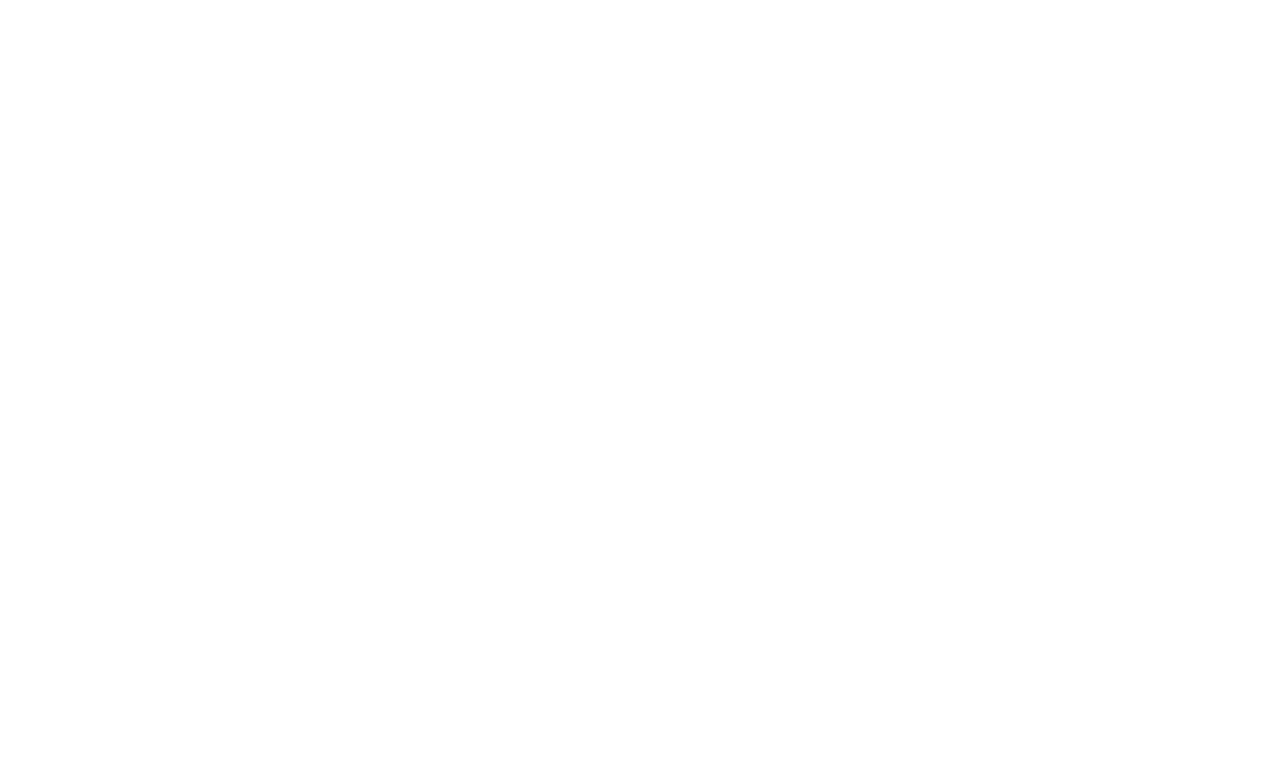
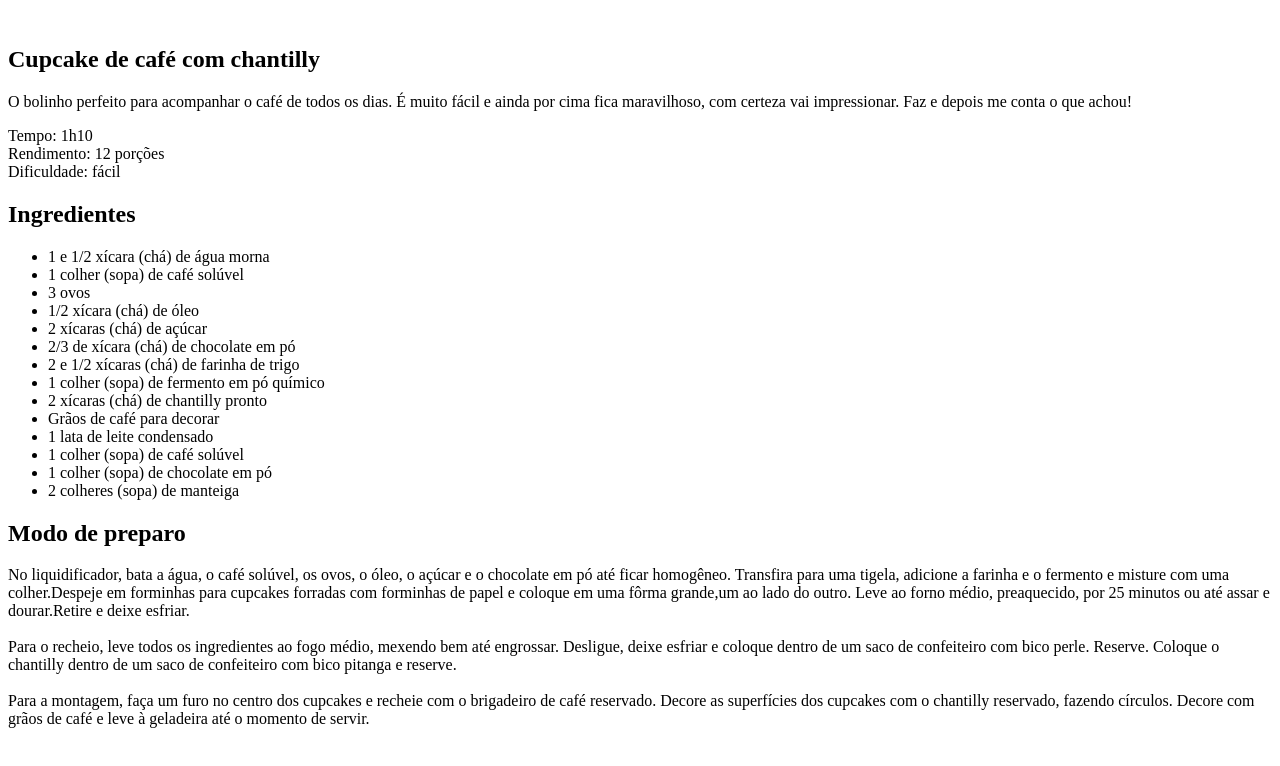
Before and after one commit to devalefhilima/PaginaDeReceita, a plain HTML site: page index.html in a window 1280 px wide. Drawn offline with Linux system fonts and the light colour scheme.

Commit message:
Iniciando estrutura html

```diff
--- a/index.html
+++ b/index.html
@@ -6,6 +6,60 @@
   <title>Página de Receita</title>
 </head>
 <body>
+  <div id="page">
+    <img src="" alt="">
+    <main>
+      <section id="about">
+        <h1>Cupcake de café com chantilly</h1>
+        <p>
+          O bolinho perfeito para acompanhar o café de todos os dias.
+          É muito fácil e ainda por cima fica maravilhoso, com certeza vai impressionar.
+          Faz e depois me conta o que achou!
+        </p>
+        <p>
+          Tempo: 1h10 <br>
+          Rendimento: 12 porções <br>
+          Dificuldade: fácil
+        </p>
+      </section>
+      <section id="ingredients">
+        <h2>Ingredientes</h2>
+        <ul>
+          <li>1 e 1/2 xícara (chá) de água morna</li>
+          <li>1 colher (sopa) de café solúvel</li>
+          <li>3 ovos</li>
+          <li>1/2 xícara (chá) de óleo</li>
+          <li>2 xícaras (chá) de açúcar</li>
+          <li>2/3 de xícara (chá) de chocolate em pó</li>
+          <li>2 e 1/2 xícaras (chá) de farinha de trigo</li>
+          <li>1 colher (sopa) de fermento em pó químico</li>
+          <li>2 xícaras (chá) de chantilly pronto</li>
+          <li>Grãos de café para decorar</li>
+          <li>1 lata de leite condensado</li>
+          <li>1 colher (sopa) de café solúvel</li>
+          <li>1 colher (sopa) de chocolate em pó</li>
+          <li>2 colheres (sopa) de manteiga</li>
+        </ul>
+      </section>
+      <section id="preparation">
+        <h2>Modo de preparo</h2>
+        <p>
+          No liquidificador, bata a água, o café solúvel, os ovos,
+          o óleo, o açúcar e o chocolate em pó até ficar homogêneo. Transfira para uma tigela, adicione a
+          farinha e o fermento e misture com uma colher.Despeje em forminhas para cupcakes forradas com
+          forminhas de papel e coloque em uma fôrma grande,um ao lado do outro.
+          Leve ao forno médio, preaquecido, por 25 minutos ou até assar e dourar.Retire e deixe esfriar. <br><br>
 
+          Para o recheio, leve todos os ingredientes ao fogo médio, mexendo bem até engrossar.
+          Desligue, deixe esfriar e coloque dentro de um saco de confeiteiro com bico perle.
+          Reserve. Coloque o chantilly dentro de um saco de confeiteiro com bico pitanga e reserve. <br><br>
+
+          Para a montagem, faça um furo no centro dos cupcakes e recheie com o brigadeiro
+          de café reservado. Decore as superfícies dos cupcakes com o chantilly reservado,
+          fazendo círculos. Decore com grãos de café e leve à geladeira até o momento de servir.
+        </p>
+      </section>
+    </main>
+  </div>
 </body>
 </html>
```
